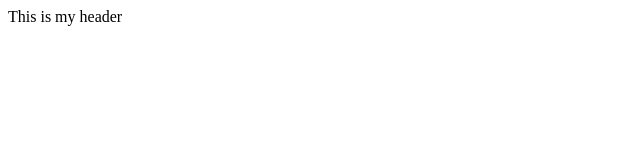
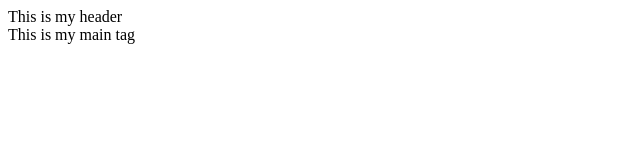
Before and after one commit to nichtmehr99/my-third-github, a plain HTML site: page index.html in a window 1280 px wide. Shown: the whole page, without its empty margins (0-640 px from the left). Drawn offline with Linux system fonts and the light colour scheme.

Commit message:
main tag added

```diff
--- a/index.html
+++ b/index.html
@@ -7,7 +7,7 @@
 </head>
 <body>
     <header>This is my header</header>
-    <main></main>
+    <main>This is my main tag</main>
     <footer></footer>
 </body>
 </html>
```
